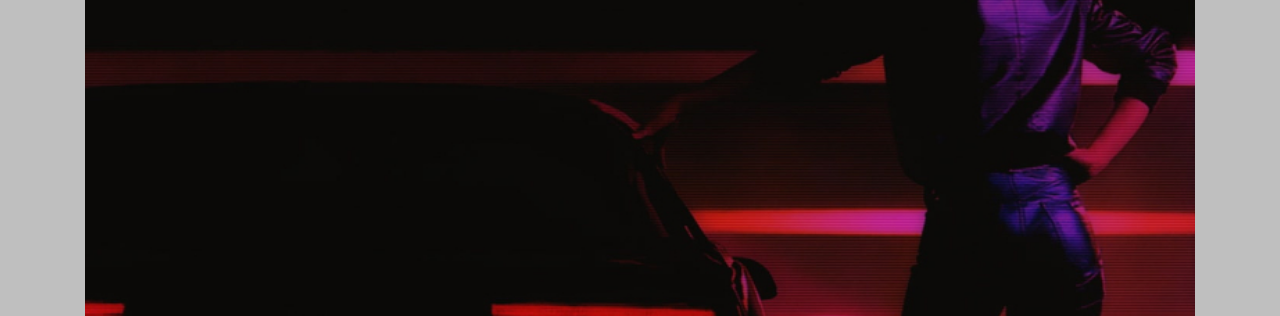
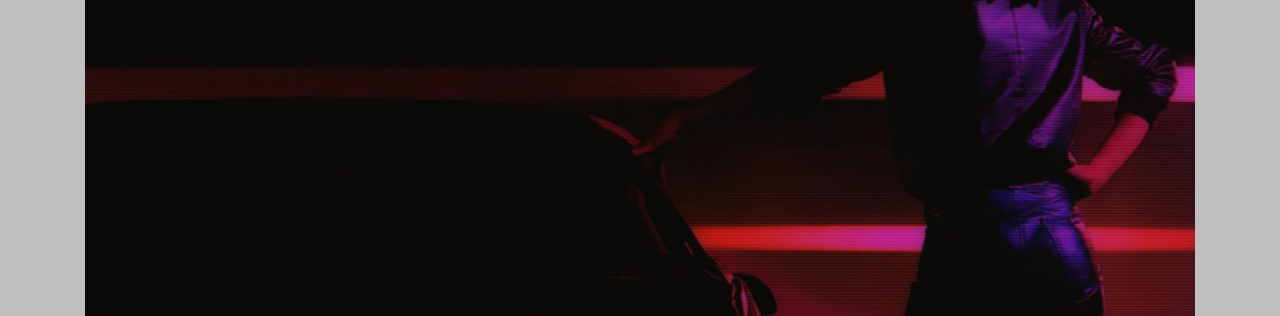
Before and after one commit to camitaylor/nostalgicServices, a plain HTML site: page single.html in a window 1280 px wide. Shown: the part 80-396 px from the top of the page. Drawn offline with Linux system fonts and the light colour scheme; files whose address does not match are found by name.

Commit message:
background images should resize as need
background images and column in additional features would not resize. css and html files altered

```diff
--- a/css/style.css
+++ b/css/style.css
@@ -865,10 +865,12 @@ body:after {
   z-index: 2;
   background: rgba(0, 0, 0, 0);
 }
+
 .site-blocks-cover,
 .site-blocks-cover > .container > .row {
-  min-height: 600px;
+  min-height: 500px;
   height: calc(100vh);
+  max-height: fit-content;
 }
 .site-blocks-cover.inner-page-cover,
 .site-blocks-cover.inner-page-cover > .container > .row {
--- a/single.html
+++ b/single.html
@@ -79,8 +79,9 @@
             <div class="col-12 text-center align-self-center text-intro">
               <div class="row justify-content-center">
                 <div class="col-lg-12">
+                  <!--site-blocks-cover, .site-blocks-cover > .container > .row, line 870 -->
                   <div class="site-blocks-cover overlay bg-light"
-                  style="background-image: url('images/feat_serv_01.jpg')"
+                  style="background-image: url('images/feat_serv_01.jpg'); background-size: cover; background-position: top;"
                   id="home-section">
                   <h1 class="text-white" style="margin-top: 36%">KITT's Turbo Shuttle</h1>
                 </div>
```
Also changed, not shown: dual.html (+2 -1 lines), triple.html (+2 -1 lines).
